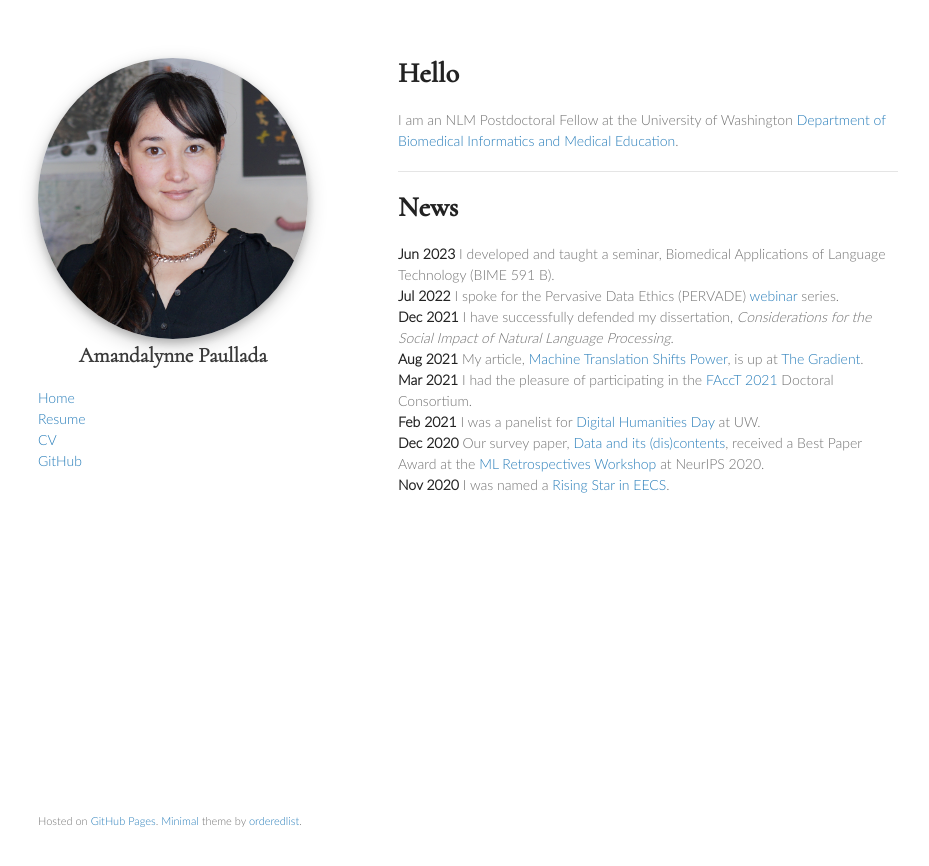
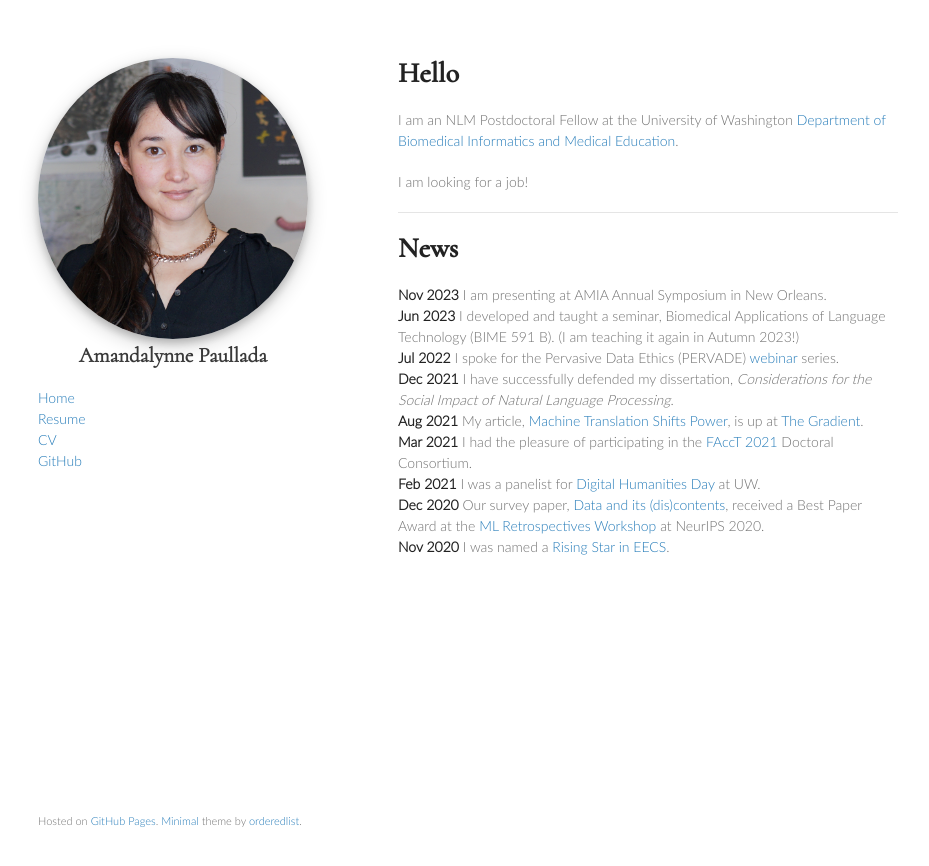
Before and after one commit to amandalynne/amandalynne.github.io, a Jekyll site: the page built from index.md, in a window 1280 px wide. Shown: the top 866 px of the page, without its empty margins (172-1101 px from the left). Built offline with Jekyll 4.4.1, drawn with Linux system fonts in a browser that asks for light colours; our own code applies the rules of GitHub Pages for plain Markdown files.

Commit message:
news news news

```diff
--- a/index.md
+++ b/index.md
@@ -3,10 +3,13 @@
 
 I am an NLM Postdoctoral Fellow at the University of Washington [Department of Biomedical Informatics and Medical Education](http://bime.uw.edu/).
 
+I am looking for a job!
+
 ----
 
 # News
-**Jun 2023**    I developed and taught a seminar, Biomedical Applications of Language Technology (BIME 591 B).
+**Nov 2023**    I am presenting at AMIA Annual Symposium in New Orleans.
+**Jun 2023**    I developed and taught a seminar, Biomedical Applications of Language Technology (BIME 591 B). (I am teaching it again in Autumn 2023!)
 **Jul 2022**    I spoke for the Pervasive Data Ethics (PERVADE) [webinar](https://pervade.umd.edu/webinar-series/) series.
 **Dec 2021**    I have successfully defended my dissertation, *Considerations for the Social Impact of Natural Language Processing*.
 **Aug 2021**    My article, [Machine Translation Shifts Power](https://thegradient.pub/machine-translation-shifts-power/), is up at [The Gradient](https://thegradient.pub/about/).
```
